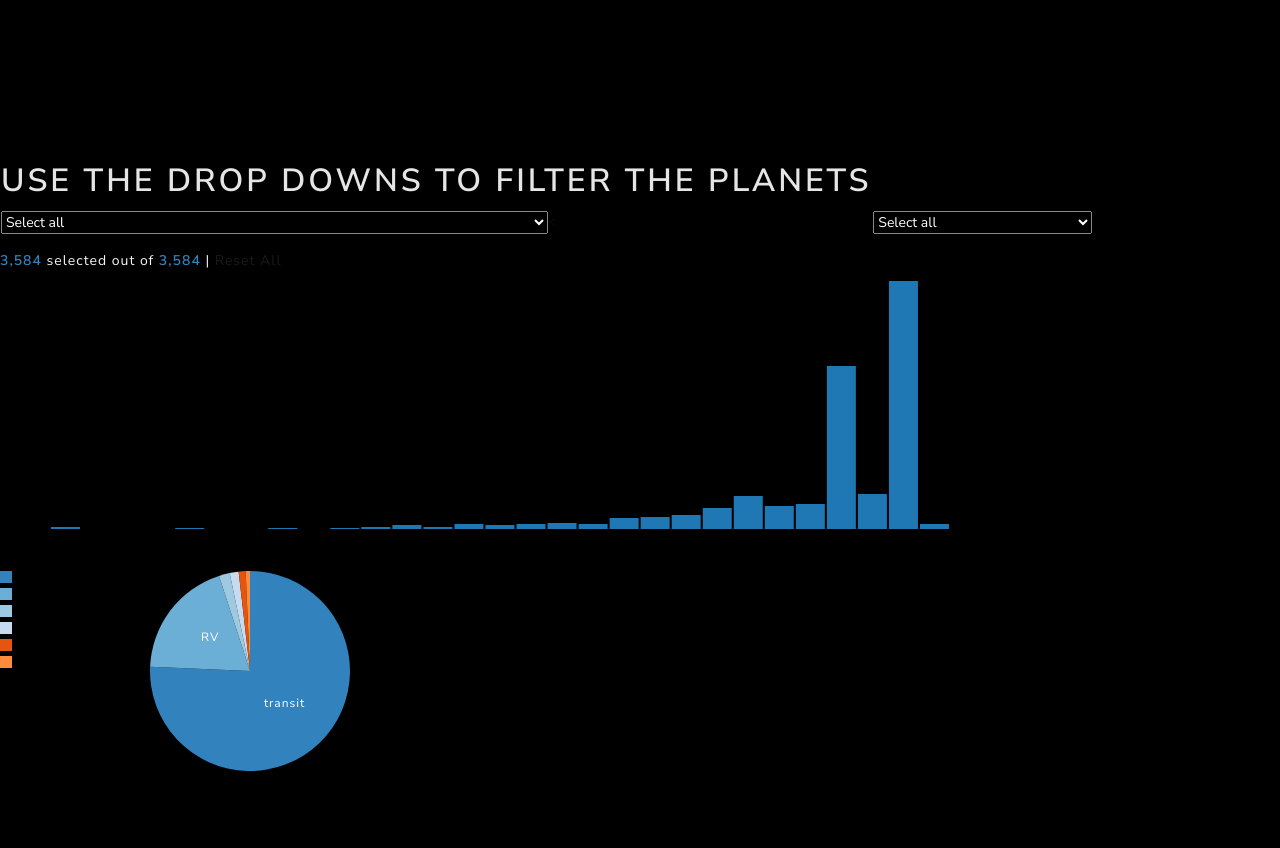
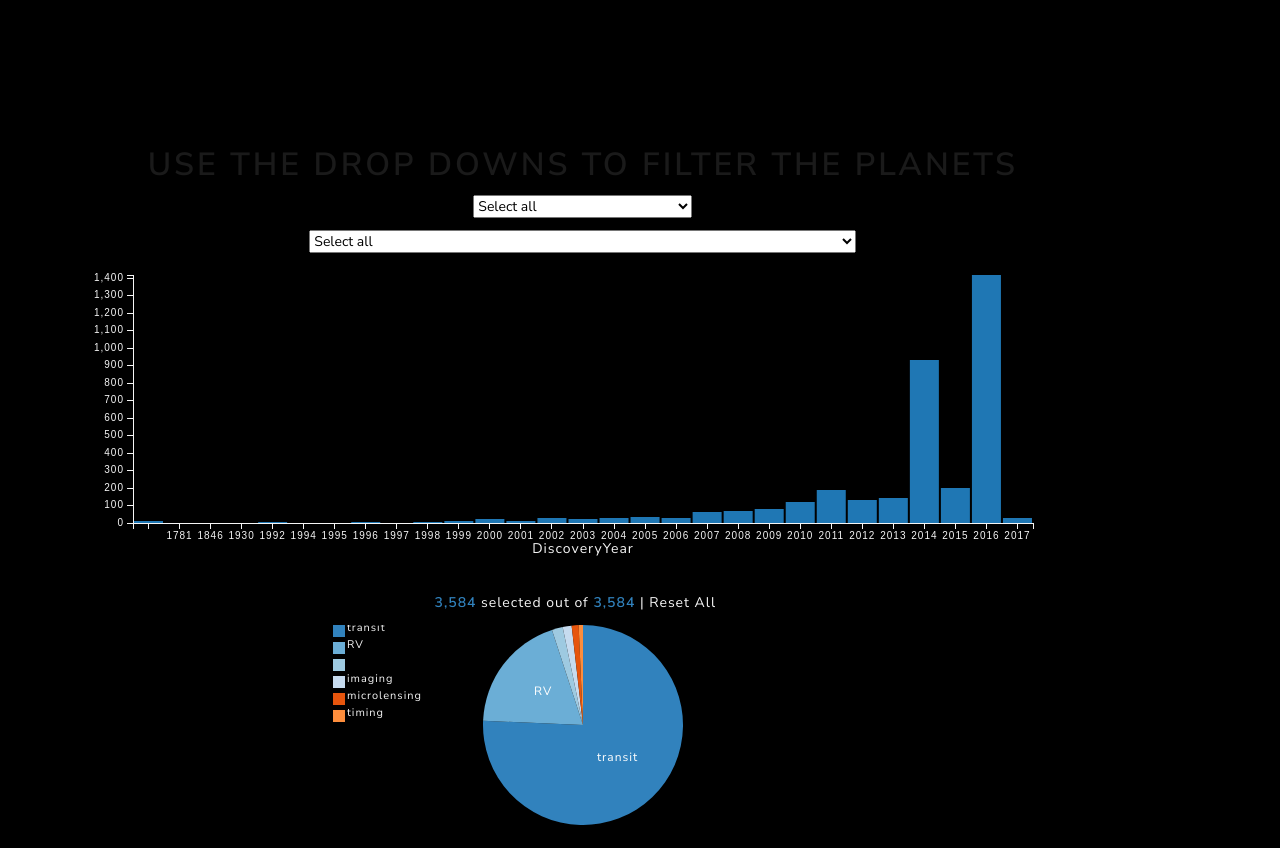
Before and after one commit to Code-Institute-Submissions/Interactive_frontend_development, a plain HTML site: page index.html in a window 1280 px wide. Shown: the part 1420-2268 px from the top of the page. Before the commit the page ends 2191 px from the top, so only its background shows below. Drawn offline with nearby package versions, Linux system fonts and the light colour scheme.

Commit message:
layout of DC elements changed. fixed bug: text and graph axis labels would dissapear with a dark background.

```diff
--- a/index.html
+++ b/index.html
@@ -9,11 +9,13 @@
 
 	<link rel="stylesheet" href="static/css/bootstrap.min.css" type="text/css" />
 	<link rel="stylesheet" href="static/css/dc.min.css" type="text/css" />
+
 	<script type="text/javascript" src="static/js/d3.min.js"></script>
 	<script type="text/javascript" src="static/js/crossfilter.min.js"></script>
 	<script type="text/javascript" src="static/js/dc.min.js"></script>
 	<script type="text/javascript" src="static/js/queue.min.js"></script>
-	<link rel="stylesheet" href="static/css/style.css" type="text/css" />
+
+
 
 
 </head>
@@ -74,62 +76,48 @@
 
 		<br>
 
-		<br>
-		<p>
-		</p>
 	</div>
 
-		<table style="width:100%">
-
-        <table >
+		 <div class="container">
+    <table id="table1">
         <tr class="center">
             <td><h1>Use the drop downs to filter the planets </h1></td>
         </tr>
 
-        <tr>
-            <td><<div id="listSelector"></div></td>
+        <tr class="center">
             <td><div id="planetSelector"></div></td>
         </tr>
+        <br>
+        <tr class="center">
+            <td><div id="listSelector"></div></td>
+        </tr>
 
-        </table>
-
-
-				<td>
+        <tr class="center">
+            <td><div id="discoveryYear"></div></td>
+        </tr>
+        <td>
 					<div id="mystats" class="dc-data-count" style="float: center">
 						<span class = "filter-count"></span> selected out of <span
                   class = "total-count"></span> | <a href="javascript:dc.filterAll();
                   dc.renderAll();">Reset All</a>
 					</div>
 				</td>
-			</tr>
-
-			<tr>
-				<td>
-
-				</td>
-				<td>
-
-				</td>
-
-			</tr>
-
-			<tr>
-				<td>
-					<div id="discoveryYear"></div>
-				</td>
-				<td>
+        <tr>
+        <td>
 					<div id="discoveryMethod"></div>
 				</td>
-
-			</tr>
+                </tr>
 
 
-		</table>
+        </table>
+
+
 
 
 
 		<script src="https://code.jquery.com/jquery-3.4.1.min.js"></script>
 		<script type="text/javascript" src="static/js/graph.js"></script>
+        	<link rel="stylesheet" href="static/css/style.css" type="text/css" />
 </body>
 
 </html>
--- a/static/css/style.css
+++ b/static/css/style.css
@@ -47,5 +47,35 @@ color:whitesmoke;
     }
 
 table{
-    filter: invert(1);
+
+    float:none;
 }
+
+div.container {
+    width:98%;
+    margin:1%;
+  }
+  table#table1 {
+    text-align:center;
+    margin-left:auto;
+    margin-right:auto;
+    margin-bottom: 10px;
+    width:80%;
+  }
+  tr,td {text-align:center;}
+
+  div.dc-chart {
+    float: none !important;
+    margin-bottom: 10px !important;
+    fill: whitesmoke !important;
+    background-color: black !important;
+}
+
+a {
+    color: inherit;
+    text-decoration: none;
+    text-decoration-line: none;
+    text-decoration-style: initial;
+    text-decoration-color: initial;
+    background-color: black;
+}
```
Also changed, not shown: static/css/dc.min.css.
